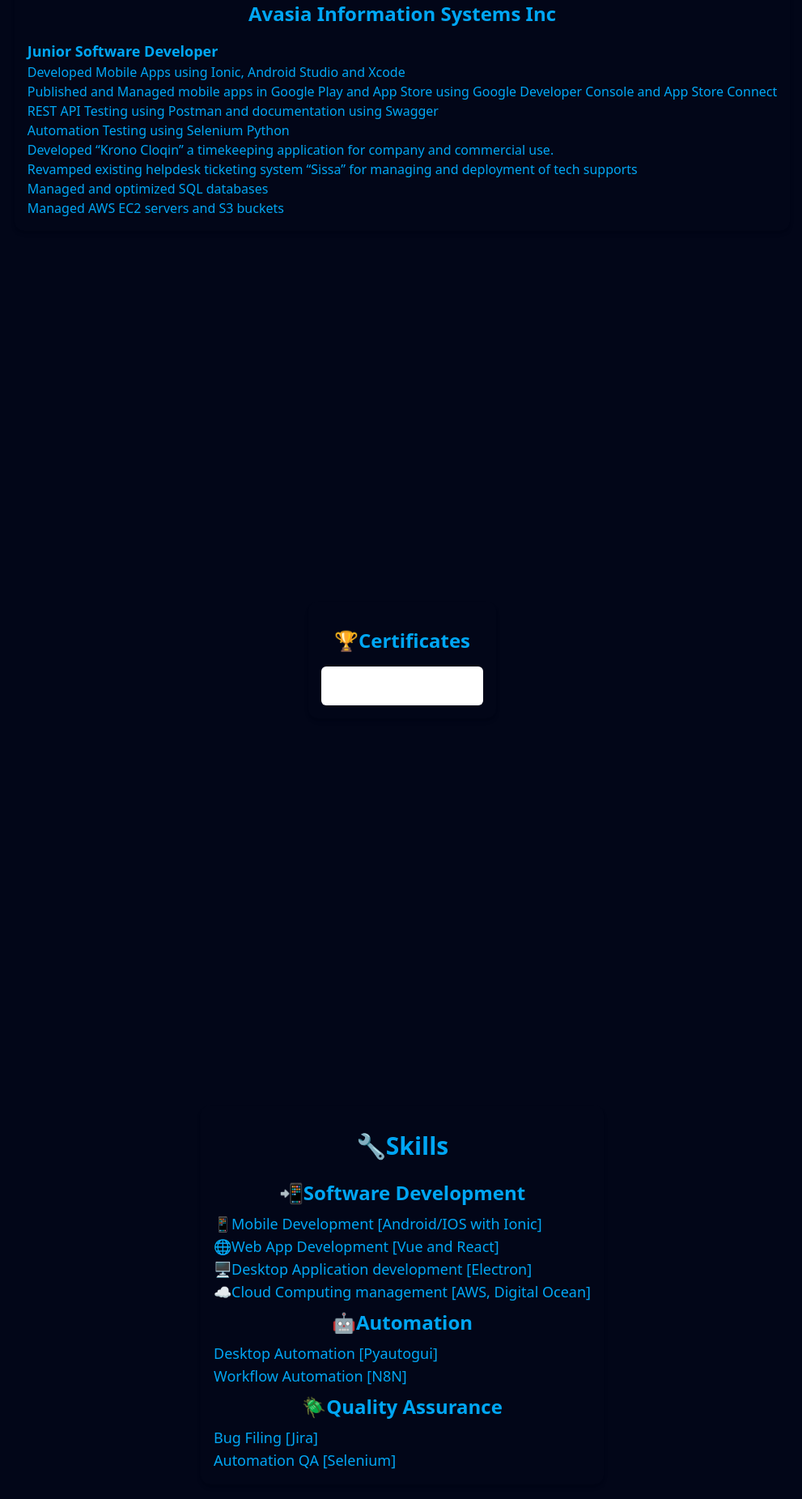
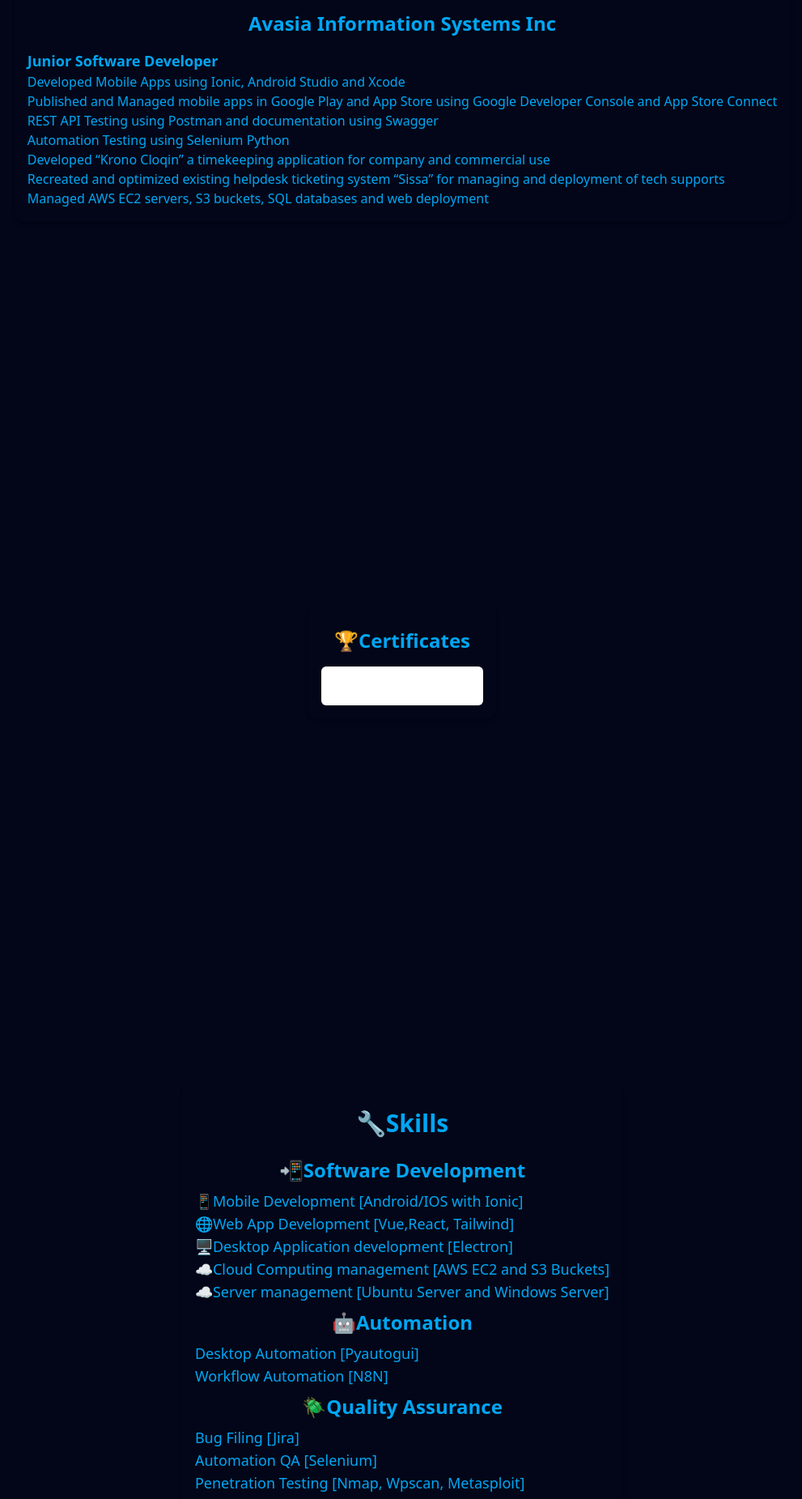
Before and after one commit to mantojoshua/mantojoshua.github.io, a website: page index.html in a window 1280 px wide. Shown: the part 1269-3120 px from the top of the page at 81% size, without its empty margins (143-1134 px from the left). Drawn offline with Linux system fonts and the light colour scheme; a script that the page names is missing.

Commit message:
updated info

```diff
--- a/index.html
+++ b/index.html
@@ -111,10 +111,9 @@ App Store Connect</li>
                 <li>REST API Testing using Postman and documentation using Swagger</li>
                 <li>Automation Testing using Selenium Python
 </li>
-                <li>Developed “Krono Cloqin” a timekeeping application for company and commercial use. </li>
-                <li>Revamped existing helpdesk ticketing system “Sissa” for managing and deployment of tech supports</li>
-                <li>Managed and optimized SQL databases</li>
-                <li>Managed AWS EC2 servers and S3 buckets</li>
+                <li>Developed “Krono Cloqin” a timekeeping application for company and commercial use </li>
+Recreated and optimized existing helpdesk ticketing system “Sissa” for managing and deployment of tech supports
+                <li>Managed AWS EC2 servers, S3 buckets, SQL databases and web deployment</li>
               </ul>
             </p>
           </li>
@@ -205,13 +204,16 @@ App Store Connect</li>
             <h5 class="text-lg">📱Mobile Development [Android/IOS with Ionic]</h5>
           </li>
           <li>
-            <h5 class="text-lg">🌐Web App Development [Vue and React]</h5>
+            <h5 class="text-lg">🌐Web App Development [Vue,React, Tailwind]</h5>
           </li>
           <li>
             <h5 class="text-lg">🖥️Desktop Application development [Electron]</h5>
           </li>
                       <li>
-            <h5 class="text-lg">☁️Cloud Computing management [AWS, Digital Ocean]</h5>
+            <h5 class="text-lg">☁️Cloud Computing management [AWS EC2 and S3 Buckets]</h5>
+          </li>
+                                <li>
+            <h5 class="text-lg">☁️Server management [Ubuntu Server and Windows Server]</h5>
           </li>
         </ul>
         <h3 class="font-semibold text-center p-2 text-2xl">🤖Automation</h3>
@@ -230,6 +232,9 @@ App Store Connect</li>
           </li>
           <li>
             <h5 class="text-lg">Automation QA [Selenium]</h5>
+          </li>
+                    <li>
+            <h5 class="text-lg">Penetration Testing [Nmap, Wpscan, Metasploit]</h5>
           </li>
         </ul>
       </div>
```
